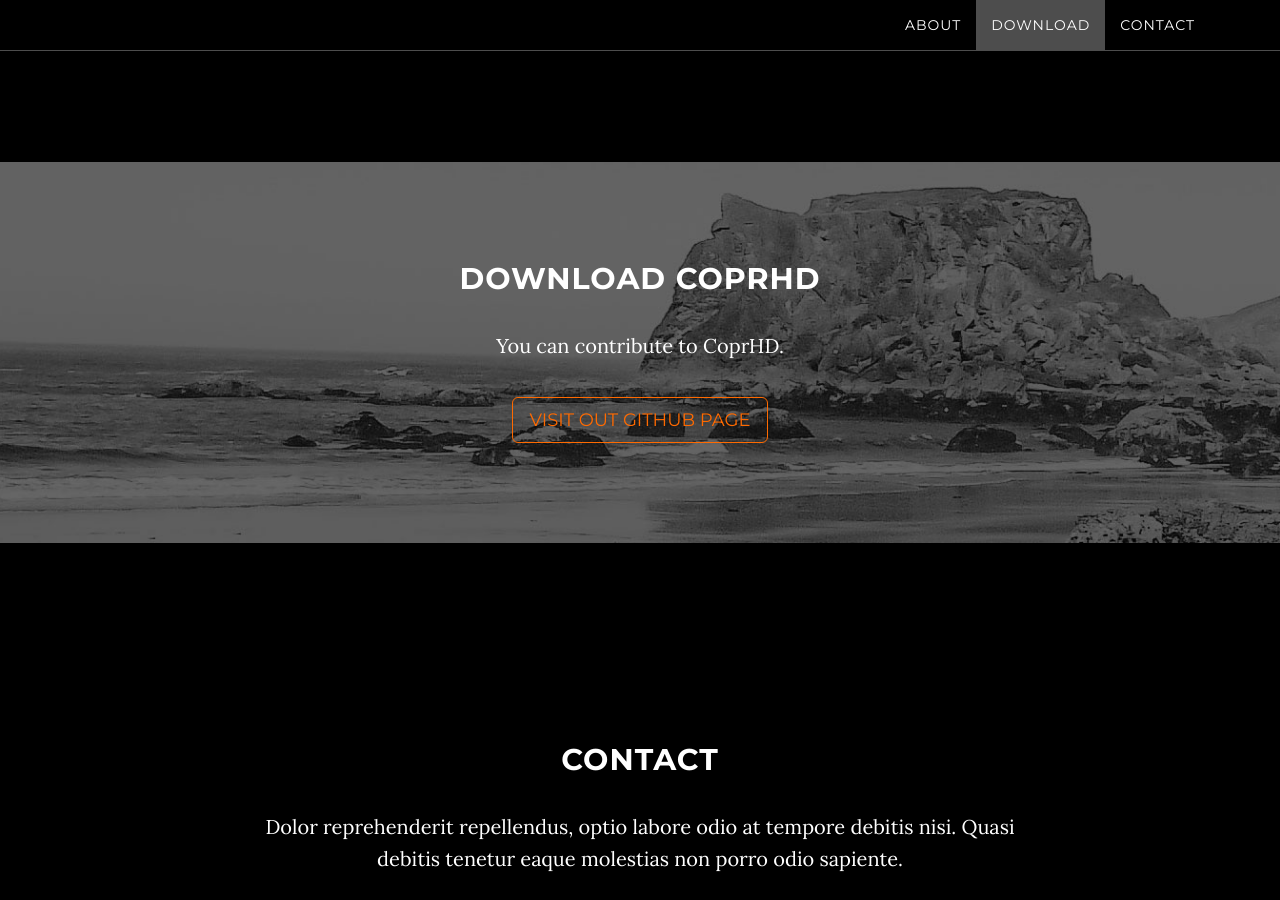
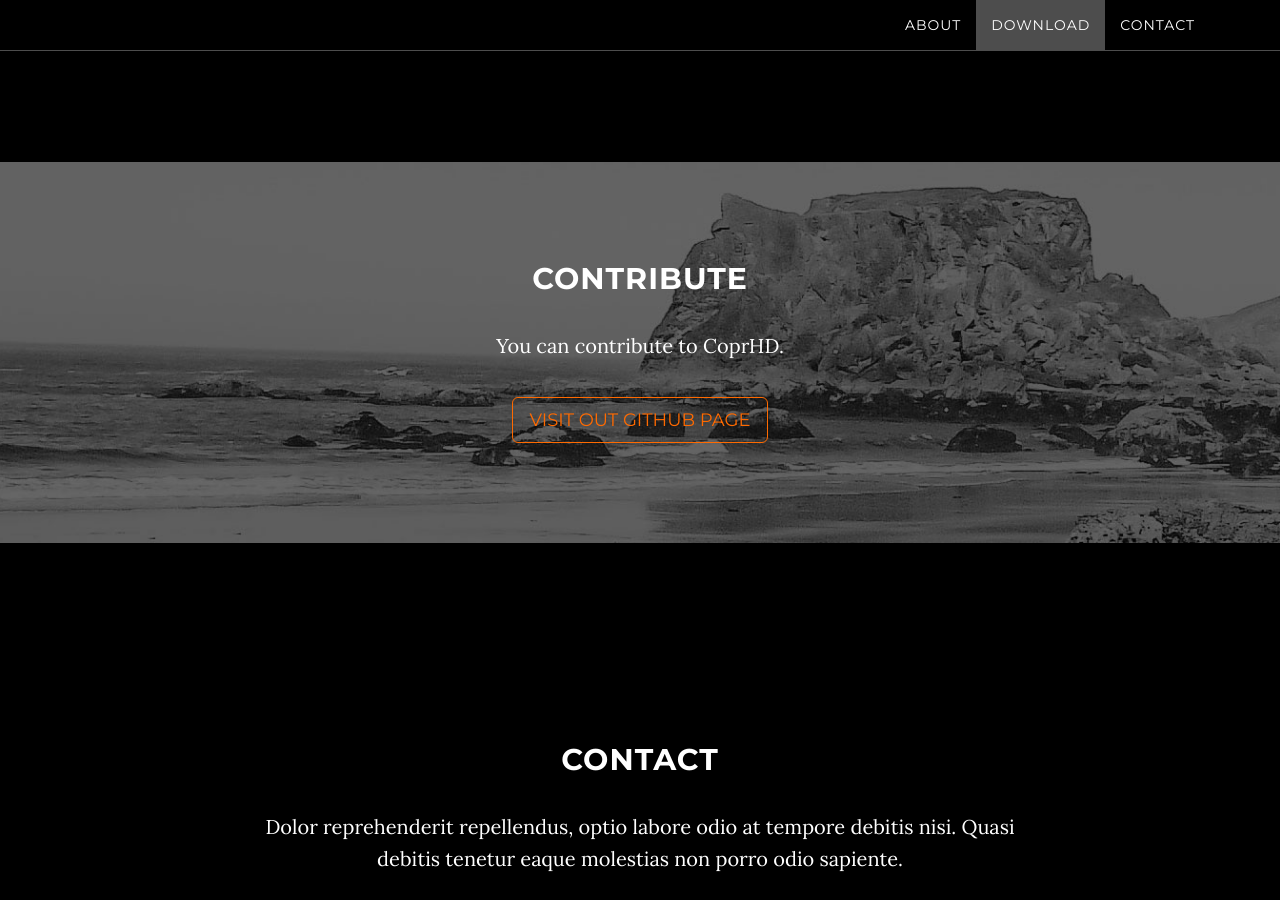
Before and after one commit to CoprHD/CoprHD.github.io, a Jekyll site: the page built from index.html, in a window 1280 px wide and 900 px high, scrolled down 1851 px. Built offline with Jekyll 4.4.1, drawn with Linux system fonts in a browser that asks for light colours.

Commit message:
fixed typo

```diff
--- a/_includes/contribute.html
+++ b/_includes/contribute.html
@@ -3,7 +3,7 @@
         <div class="download-section">
             <div class="container">
                 <div class="col-lg-8 col-lg-offset-2">
-                    <h2>Download CoprHD</h2>
+                    <h2>Contribute</h2>
                     <p>You can contribute to CoprHD.</p>
                     <a href="https://github.com/CoprHD" class="btn btn-default btn-lg">Visit out Github Page</a>
                 </div>
```
